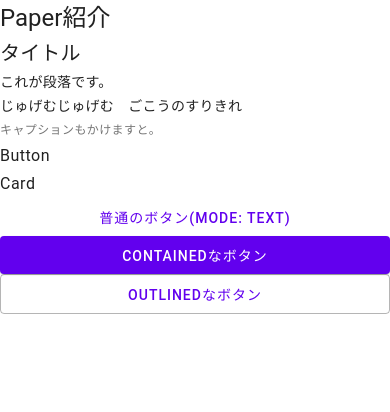
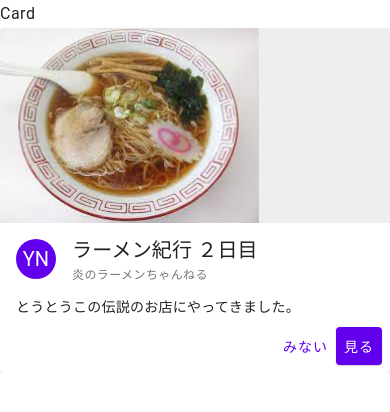
Before and after one commit to jimachi/react-native-paper-sample, a React Native app: screen / in a window 390 px wide. Shown: the top 412 px of the page. Built offline with nearby package versions, Linux system fonts and the light colour scheme.

Commit message:
feat: cardを使ってyoutubeのような構成を試す

```diff
--- a/src/Main.js
+++ b/src/Main.js
@@ -1,21 +1,29 @@
 import React from 'react';
 import { SafeAreaView, ScrollView } from 'react-native';
-import { Button, Caption, Headline, Paragraph, Subheading, Title } from 'react-native-paper';
+import { Avatar, Button, Card, Paragraph, Subheading } from 'react-native-paper';
 
 export const Main = () => {
   return (
     <SafeAreaView>
       <ScrollView>
-        <Headline>Paper紹介</Headline>
-        <Title>タイトル</Title>
-        <Paragraph>これが段落です。</Paragraph>
-        <Paragraph>じゅげむじゅげむ　ごこうのすりきれ</Paragraph>
-        <Caption>キャプションもかけますと。</Caption>
-        <Subheading>Button</Subheading>
         <Subheading>Card</Subheading>
-        <Button>普通のボタン(mode: text)</Button>
-        <Button mode="contained">containedなボタン</Button>
-        <Button mode="outlined">outlinedなボタン</Button>
+        <Card>
+          <Card.Cover source={require('../assets/ramen.jpeg')} />
+            <Card.Title
+              title="ラーメン紀行 ２日目"
+              subtitle="炎のラーメンちゃんねる"
+              left={props => <Avatar.Text {...props} label="YN" />}
+            />
+            <Card.Content>
+              <Paragraph>
+                とうとうこの伝説のお店にやってきました。
+              </Paragraph>
+            </Card.Content>
+            <Card.Actions style={{ justifyContent: 'flex-end' }}>
+              <Button>みない</Button>
+              <Button mode="contained">見る</Button>
+            </Card.Actions>
+        </Card>
       </ScrollView>
     </SafeAreaView>
   );
```
Also changed, not shown: assets/ramen.jpeg (added).
